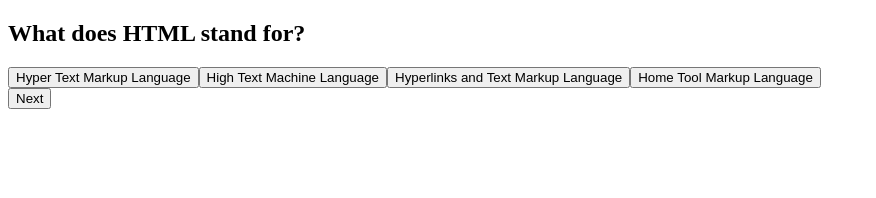
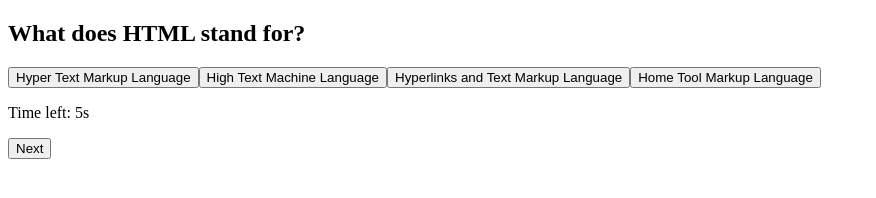
Before and after one commit to MaheshS-ctrl/Quiz-App, a plain HTML site: page index.html in a window 1280 px wide. Shown: the whole page, without its empty margins (0-876 px from the left). Drawn offline with Linux system fonts and the light colour scheme.

Commit message:
feat: add countdown timer with auto navigation to Next Question

```diff
--- a/index.html
+++ b/index.html
@@ -9,6 +9,8 @@
     <div id="quiz-container">
         <h2 id="question">All Questions will appear here</h2>
         <div id="options"></div>
+        <p id="timer">Time left: 10s</p>
+
         <button id="next-btn">Next</button>
     </div>
 
--- a/script.js
+++ b/script.js
@@ -1,6 +1,8 @@
 //stores user score
 let score = 0;
 let currentQuestionIndex = 0;
+let timeLeft = 10;
+let timerId = null;
 
 // Quiz questions data
 const questions = [
@@ -33,6 +35,8 @@
 const questionE1 = document.getElementById('question');
 const optionsE1 = document.getElementById('options');
 const nextBtn = document.getElementById("next-btn");
+const timerEl = document.getElementById("timer");
+
 
 
 //Fn to Load Q&A
@@ -53,12 +57,34 @@
   optionsE1.appendChild(button);
 });
 
+startTimer();
+
 }
 
 loadQuestion();
 
+
+//tiner fn
+function startTimer() {
+  clearInterval(timerId); // clear old timer
+  timeLeft = 10;
+  timerEl.textContent = `Time left: ${timeLeft}s`;
+
+  timerId = setInterval(() => {
+    timeLeft--;
+    timerEl.textContent = `Time left: ${timeLeft}s`;
+
+    if (timeLeft === 0) {
+      clearInterval(timerId);
+      nextQuestion(); // auto move to next question
+    }
+  }, 1000);
+}
+
+
 //Checking answer
 function checkAnswer(selectedIndex) {
+    clearInterval(timerId);
   const correctIndex = questions[currentQuestionIndex].correctAnswer;
 
   if (selectedIndex === correctIndex) {
```
